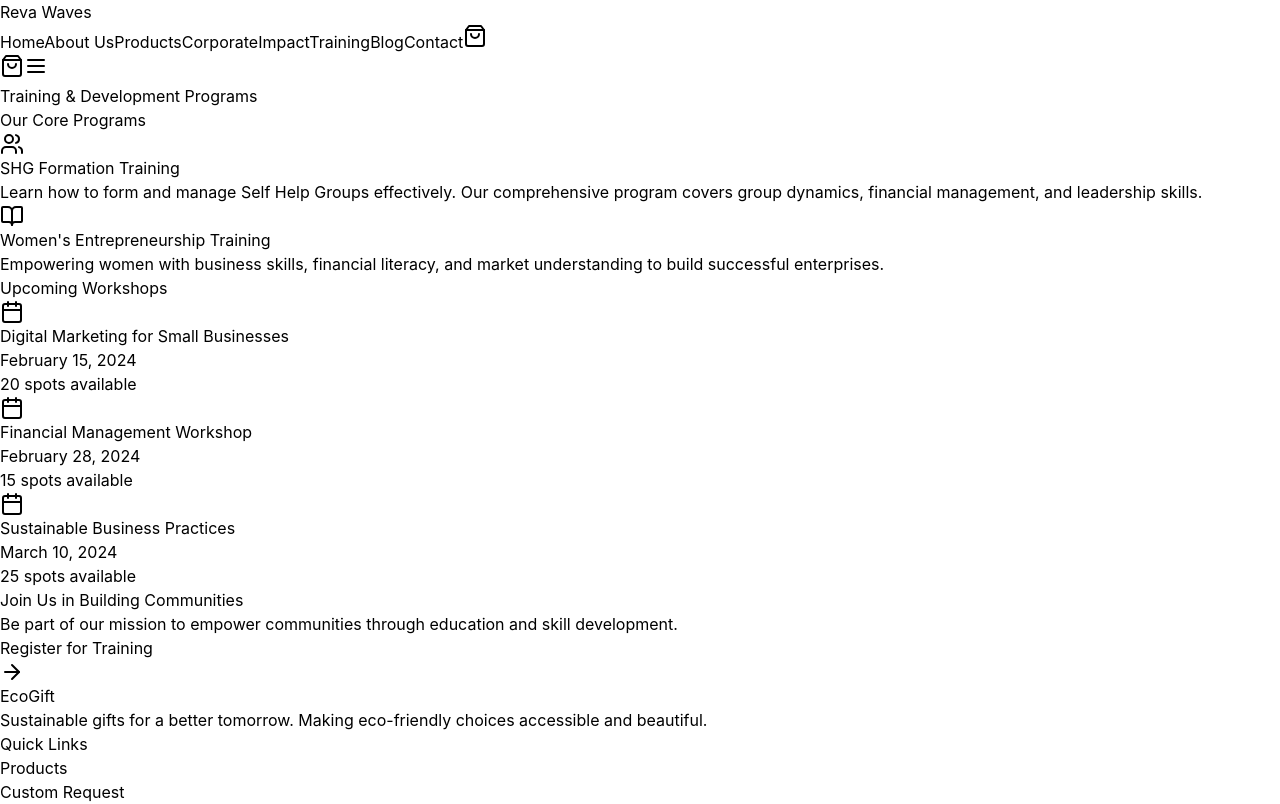
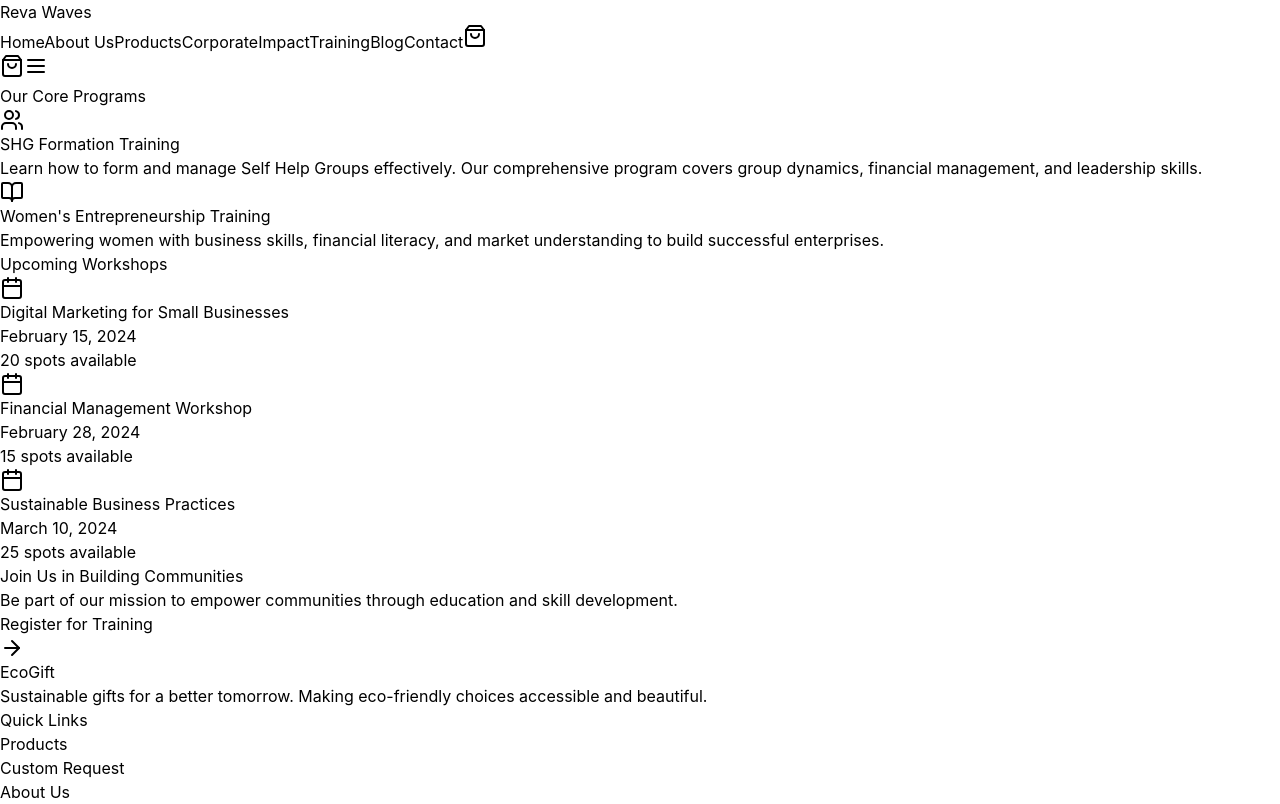
Before and after one commit to shreeyesh/RevaWaves, a React (Vite) app: page /training in a window 1280 px wide. Shown: the top 804 px of the page. Built offline with nearby package versions, Linux system fonts and the light colour scheme.

Commit message:
Update src/pages/Training.tsx

```diff
--- a/src/pages/Training.tsx
+++ b/src/pages/Training.tsx
@@ -40,7 +40,7 @@
 
   return (
     <div className="container mx-auto px-4 py-8">
-      <h1 className="text-4xl font-bold mb-6">Training & Development Programs</h1>
+      {/* <h1 className="text-4xl font-bold mb-6">Training & Development Programs</h1> */}
 
       {/* Core Programs */}
       <section className="mb-12">
```
